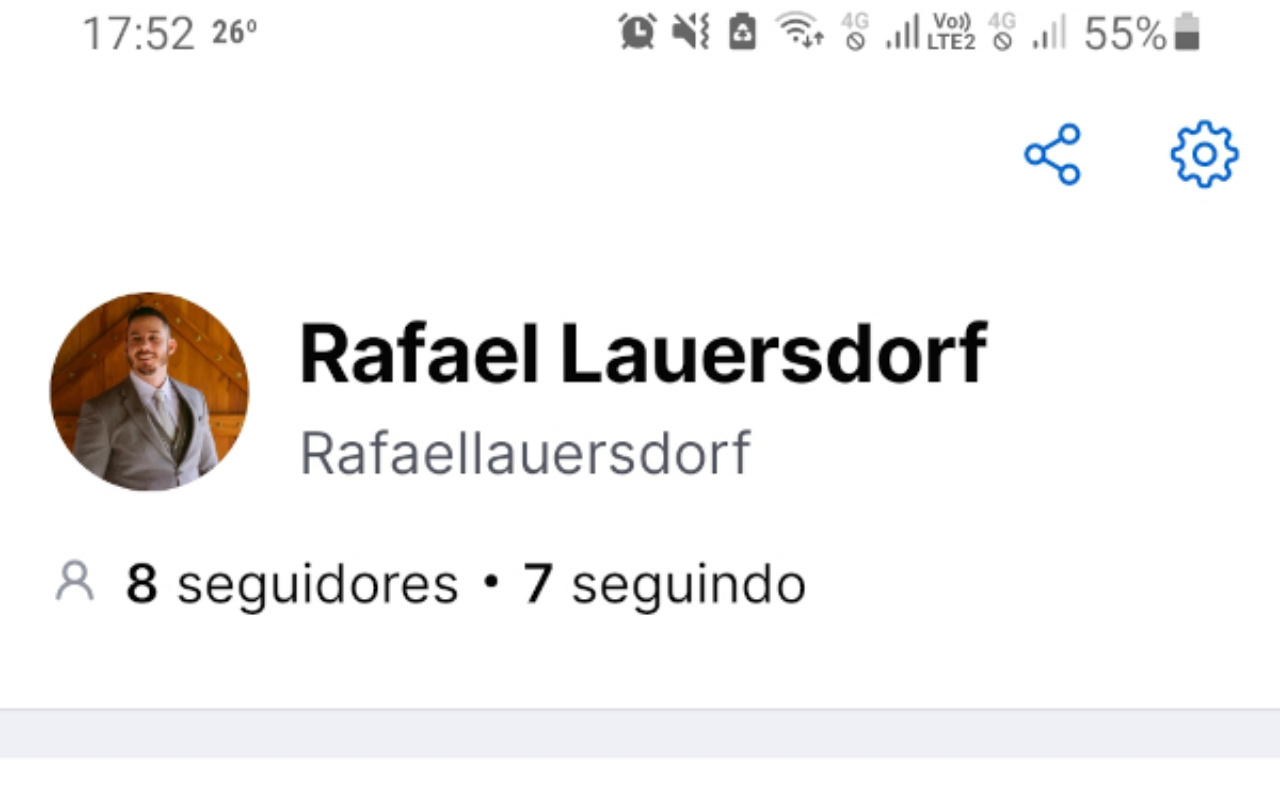
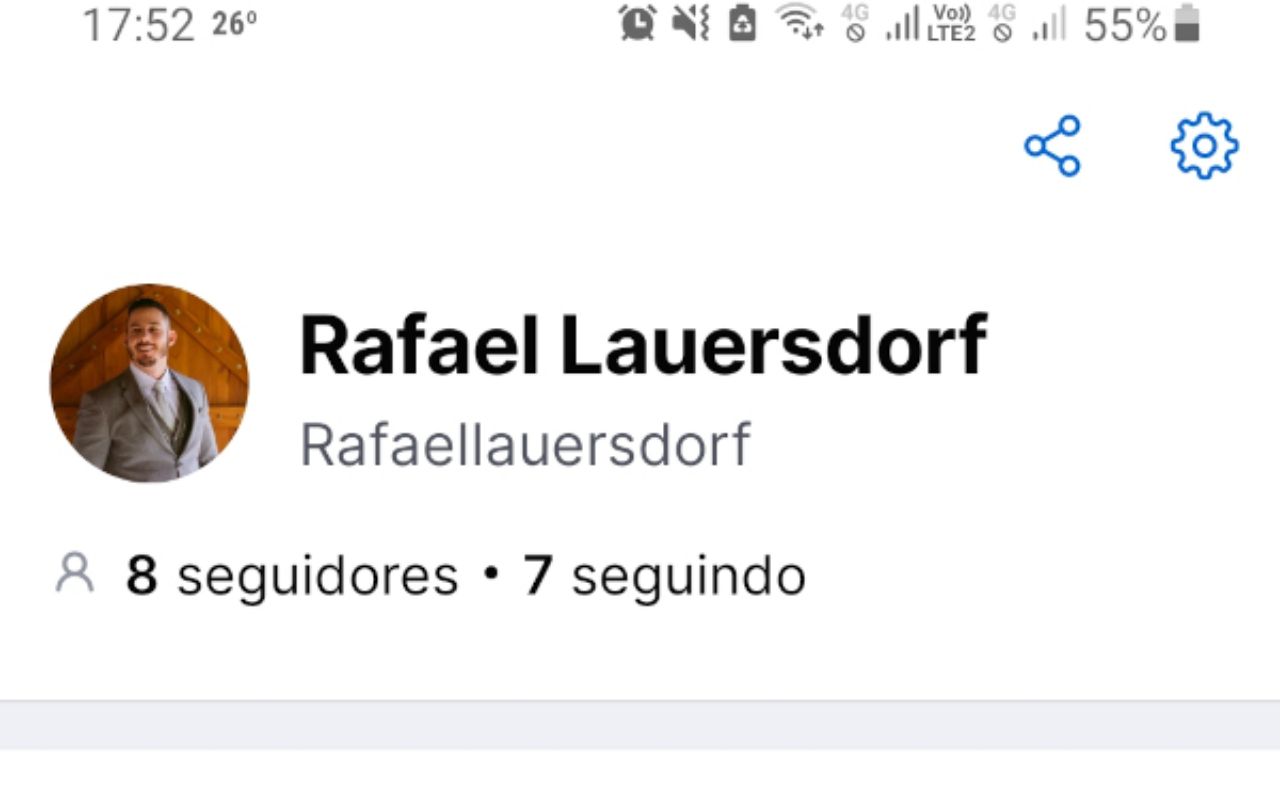
Before and after one commit to Rafaellauersdorf/Site-Social-Pessoal, a plain HTML site: page github.html in a window 1280 px wide. Shown: the top 787 px of the page. Drawn offline with Linux system fonts and the light colour scheme.

Commit message:
troquei img github tela

```diff
--- a/github.html
+++ b/github.html
@@ -8,7 +8,7 @@
     <link rel="stylesheet" href="estilos/social.css">
 </head>
 <body>
-    <img src="imagens/tela-github.jpg" alt="GitHub">
+    <img src="imagens/tela-github2.jpg" alt="GitHub">
     <a href="https://github.com/Rafaellauersdorf" target="_blank">ACESSE</a>
 </body>
 </html>
```
Also changed, not shown: imagens/tela-github2.jpg (added).
